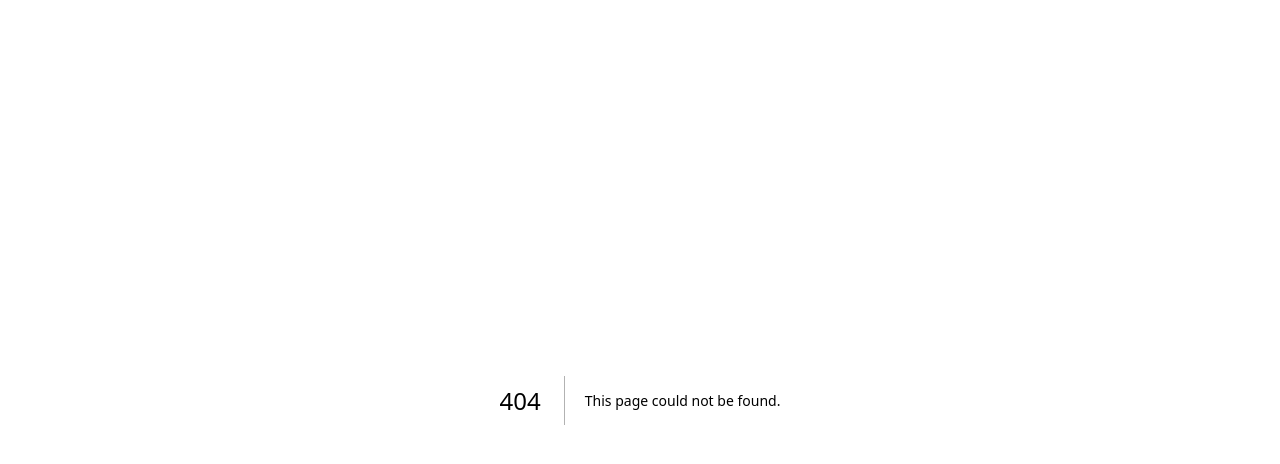
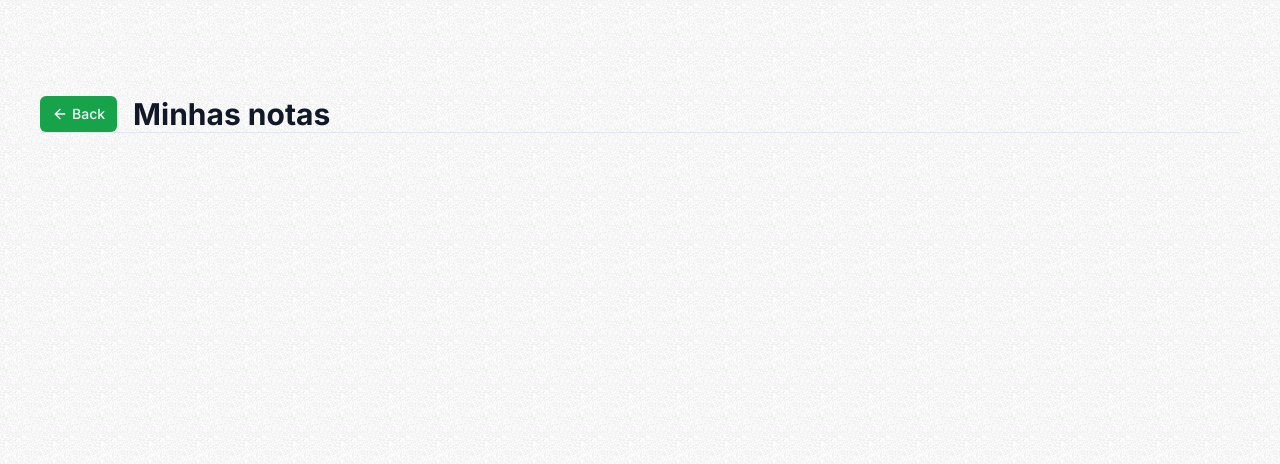
Before and after one commit to GabrielMatiaszsz/gpt-list, a Next.js app: page /dashboard in a window 1280 px wide. Before the commit this address had no page. Shown: the top 464 px of the page. Built offline with nearby package versions, Linux system fonts and the light colour scheme.

Commit message:
inicio da pagina de dashboard

```diff
--- a/package.json
+++ b/package.json
@@ -10,6 +10,7 @@
   },
   "dependencies": {
     "@clerk/nextjs": "^4.29.9",
+    "@radix-ui/react-separator": "^1.0.3",
     "@radix-ui/react-slot": "^1.0.2",
     "class-variance-authority": "^0.7.0",
     "clsx": "^2.1.0",
--- /dev/null
+++ b/src/app/dashboard/page.tsx
@@ -0,0 +1,42 @@
+import { Button } from '@/components/ui/button';
+import { ArrowLeft } from 'lucide-react';
+import React from 'react'
+import Link from 'next/link';
+import { UserButton, auth } from "@clerk/nextjs";
+import { Separator } from '@/components/ui/separator';
+
+type Props = {}
+
+const DashboardPage = (props: Props) => {
+    return (
+        <>
+            <div className="grainy min-h-screen">
+                <div className="max-w-7xl mx-auto p-10">
+                    <div className="h-14"></div>
+                    <div className="flex justify-between items-center md:flex-row flex-col">
+                      <div className='flex items-center'>
+                      <Link href="/">
+                <Button className="bg-green-600" size="sm">
+                  <ArrowLeft className="mr-1 w-4 h-4" />
+                  Back
+                </Button>
+              </Link>
+              <div className="w-4"></div>
+                    <h1 className='text-3xl font-bold text-gray-900'> Minhas notas </h1>
+                    <div className="w-4"></div>
+                    <UserButton/>
+                      </div>
+                    </div>
+                    <div className="h8"></div>
+                    <Separator/>
+                     <div className="h8"></div>
+
+
+
+                </div>
+            </div>
+        </>
+    );
+};
+
+export default DashboardPage;
--- /dev/null
+++ b/src/components/ui/separator.tsx
@@ -0,0 +1,31 @@
+"use client"
+
+import * as React from "react"
+import * as SeparatorPrimitive from "@radix-ui/react-separator"
+
+import { cn } from "@/lib/utils"
+
+const Separator = React.forwardRef<
+  React.ElementRef<typeof SeparatorPrimitive.Root>,
+  React.ComponentPropsWithoutRef<typeof SeparatorPrimitive.Root>
+>(
+  (
+    { className, orientation = "horizontal", decorative = true, ...props },
+    ref
+  ) => (
+    <SeparatorPrimitive.Root
+      ref={ref}
+      decorative={decorative}
+      orientation={orientation}
+      className={cn(
+        "shrink-0 bg-border",
+        orientation === "horizontal" ? "h-[1px] w-full" : "h-full w-[1px]",
+        className
+      )}
+      {...props}
+    />
+  )
+)
+Separator.displayName = SeparatorPrimitive.Root.displayName
+
+export { Separator }
```
Also changed, not shown: 1 other file (tests, documents, lock files or other folders).
